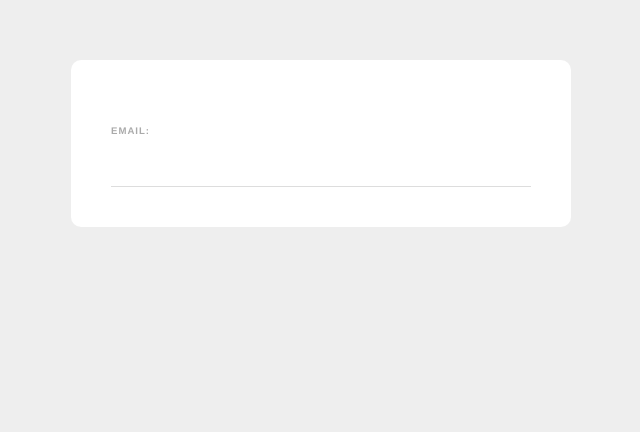
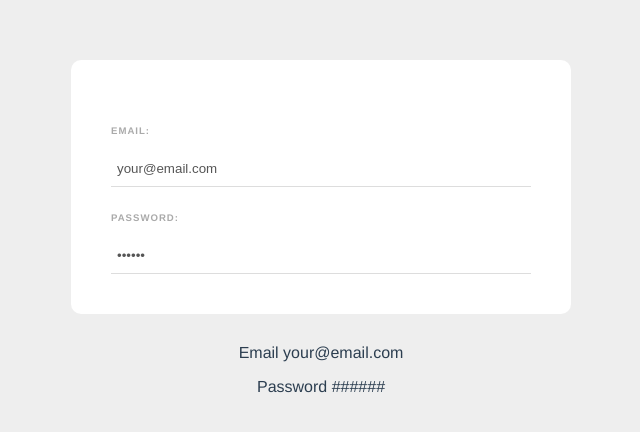
Before and after one commit to stephangriesel/learning-vuejs, a Vue app in the folder Projects/web-form/: page / in a window 1280 px wide. Shown: the top 432 px of the page, without its empty margins (319-959 px from the left). Built offline with nearby package versions, Linux system fonts and the light colour scheme.

Commit message:
form set up & two way binding

```diff
--- a/Projects/web-form/src/components/SignUpForm.vue
+++ b/Projects/web-form/src/components/SignUpForm.vue
@@ -1,14 +1,24 @@
 <template>
+  <div>
   <form>
     <label>Email:</label>
-    <input type="email" required>
+    <input type="email" required v-model="email">
+    <label>Password:</label>
+    <input type="password" required v-model="password">
   </form>
+  <p>Email {{ email }}</p>
+  <p>Password {{ password }}</p>
+  </div>
 </template>
-
 <script>
 
 export default {
-
+  data() {
+    return {
+      email:'your@email.com',
+      password:'######'
+    }
+  }
 }
 </script>
 
```
